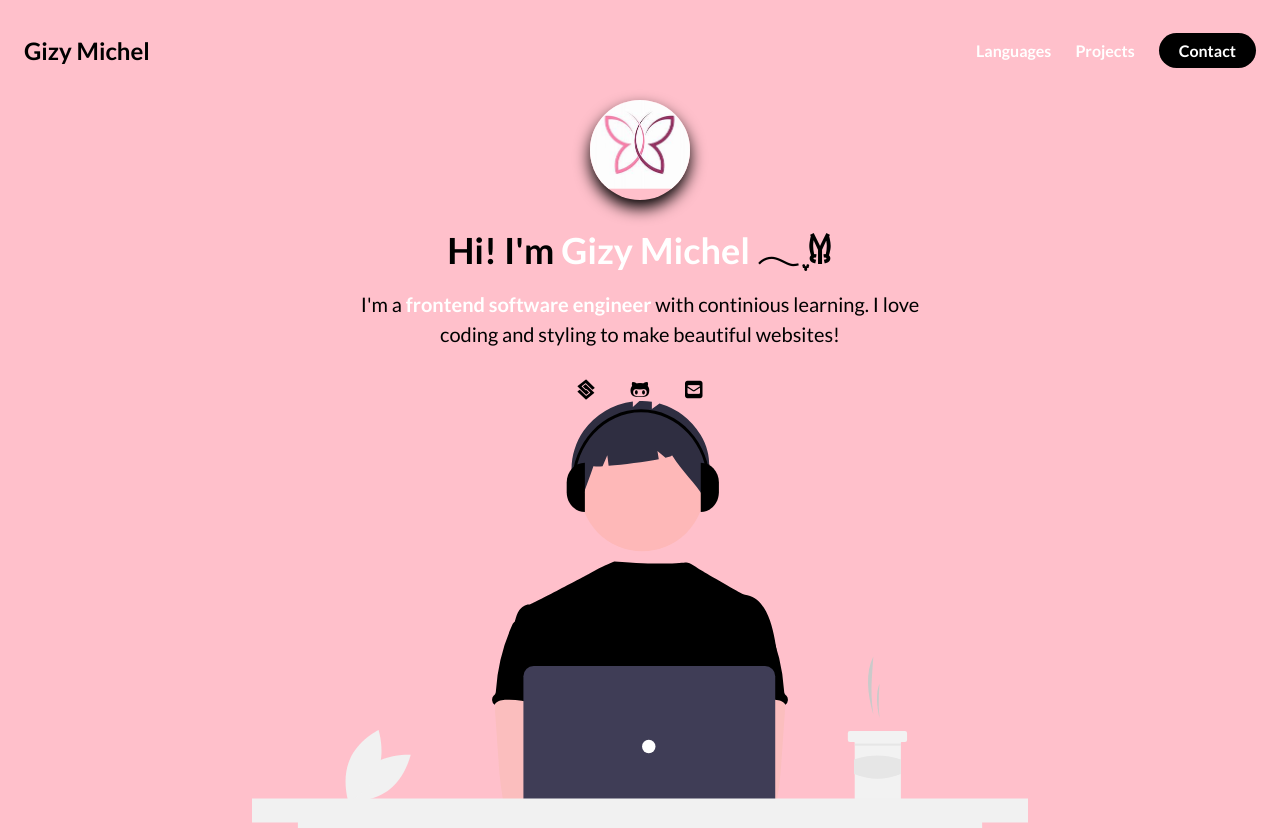
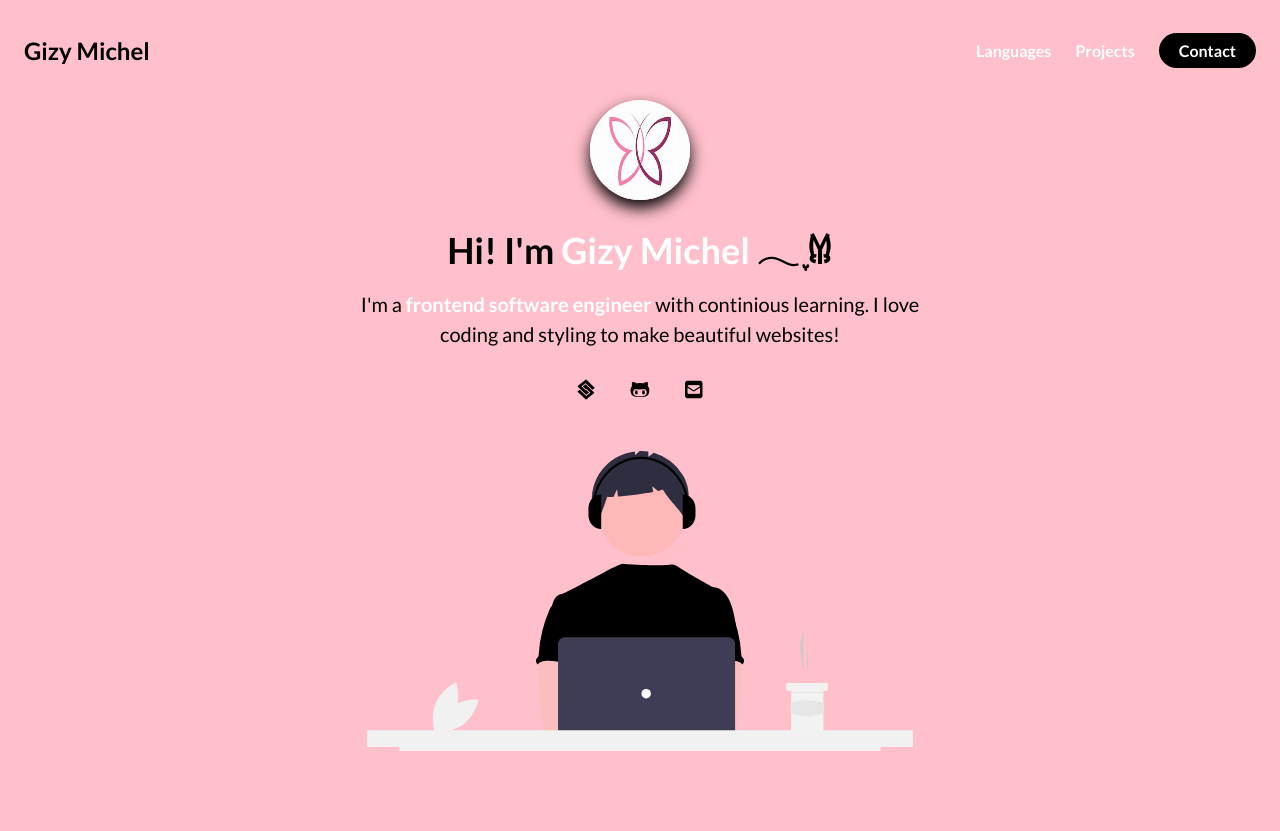
Before and after one commit to GizyM/E-Portfolio, a plain HTML site: page index.html in a window 1280 px wide. Shown: the top 831 px of the page. Drawn offline with Linux system fonts and the light colour scheme.

Commit message:
Update styles.css

```diff
--- a/styles.css
+++ b/styles.css
@@ -176,8 +176,8 @@ nav {
 }
 
 .about-me__butterfly {
-    width: 100%;
-
+    width: 89%;
+    height: 86px;
     /* Improving my own picture */
     transform: scale(1.4);
     padding-top: 8px;
@@ -225,6 +225,7 @@ nav {
 
 .about-me__img {
     width: 100%;
+    height: 300px;
     animation: fade-in 1200ms 800ms backwards;
 }
 
```
